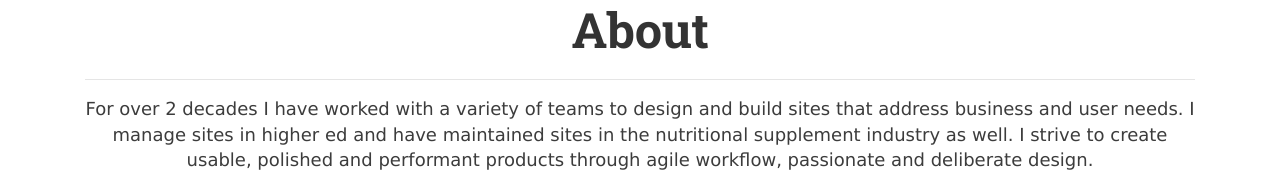
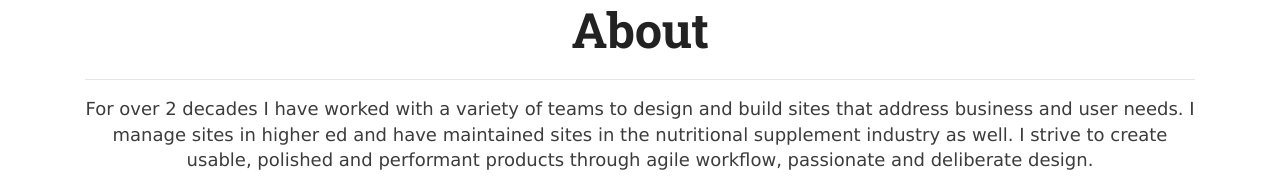
Before and after one commit to rehmpke/rogerehmpkesite, a Jekyll site: the page built from index.html, in a window 1280 px wide. Shown: the part 450-642 px from the top of the page. Built offline with Jekyll 4.4.1, drawn with Linux system fonts in a browser that asks for light colours.

Commit message:
Clean h2 from inline style color and class

```diff
--- a/_includes/about.html
+++ b/_includes/about.html
@@ -2,7 +2,7 @@
   <div class="container">
       <div class="row space-top">
           <div class="col text-center">
-              <h2 class="section-heading" style="color:#333333;">About</h2>
+              <h2>About</h2>
               <hr class="primary" />
               <p>For over 2 decades I have worked with a variety of teams to design and build sites that address business and user needs. I manage sites in higher ed and have maintained sites in the nutritional supplement industry as well. I strive to
                   create usable, polished and performant products through agile workflow, passionate and deliberate design.</p>
```
